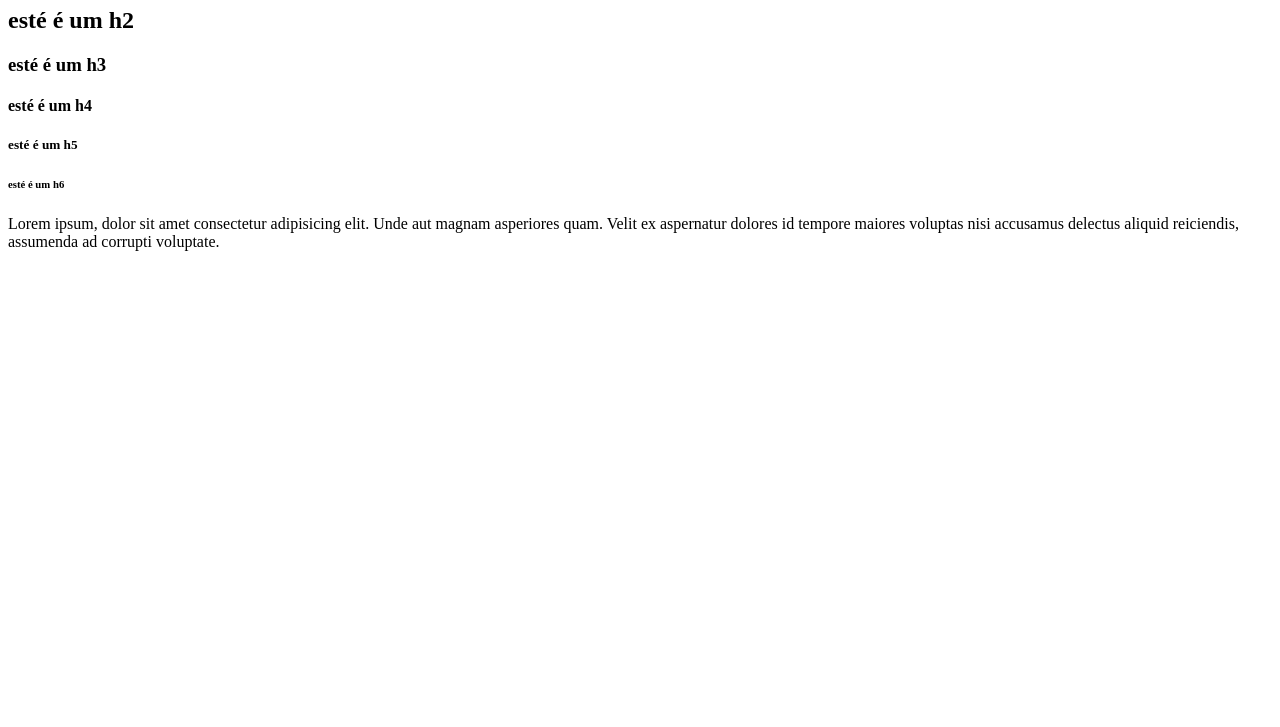
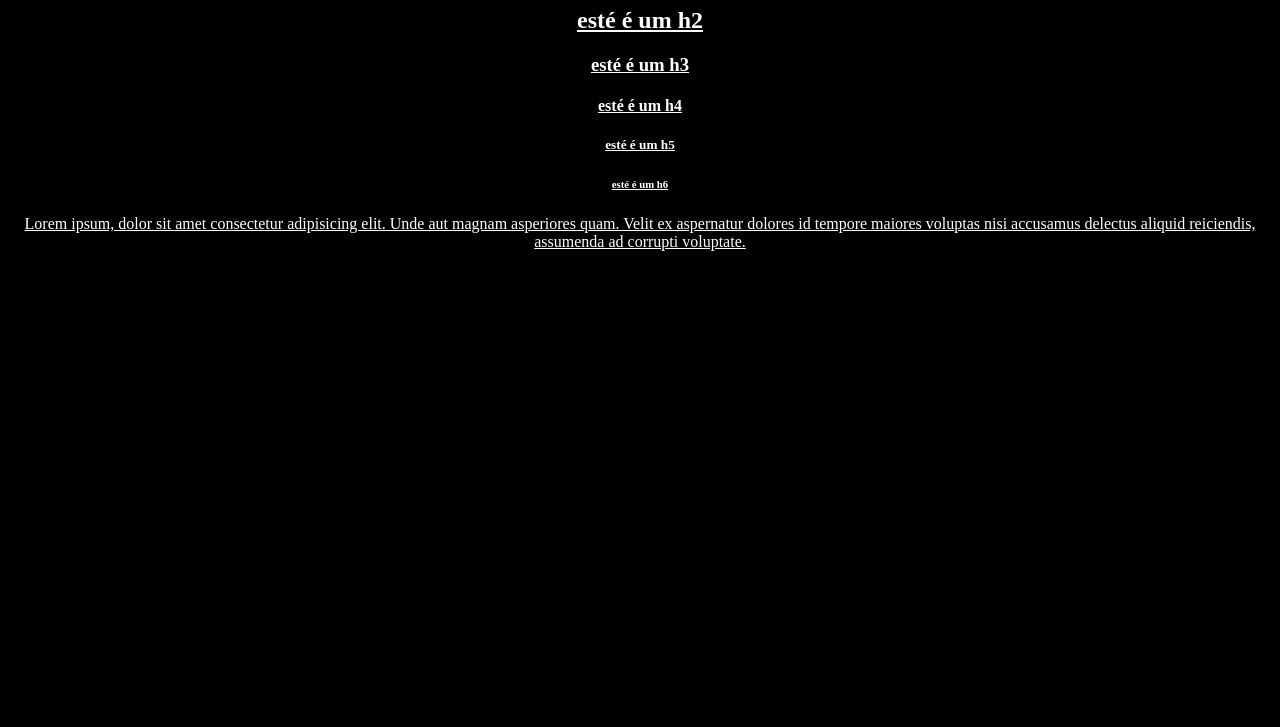
Before and after one commit to victorpaiv/test-alpha, a plain HTML site: page site test/index.html in a window 1280 px wide. Shown: the part 73-800 px from the top of the page. Drawn offline with Linux system fonts and the light colour scheme.

Commit message:
brinquei
styles

```diff
--- a/site test/index.html
+++ b/site test/index.html
@@ -3,6 +3,7 @@
 <head>
     <meta charset="UTF-8">
     <meta name="viewport" content="width=device-width, initial-scale=1.0">
+    <link rel="stylesheet" href="style.css">
     <title>o meu primeiro site</title>
 </head>
 <body><h1>esté é o titulo do meu primeiro site
--- /dev/null
+++ b/site test/style.css
@@ -0,0 +1,10 @@
+body{
+background-color: rgb(0, 0, 0);
+text-align: center;
+text-decoration: underline;
+color: white;
+
+
+
+
+}
```
